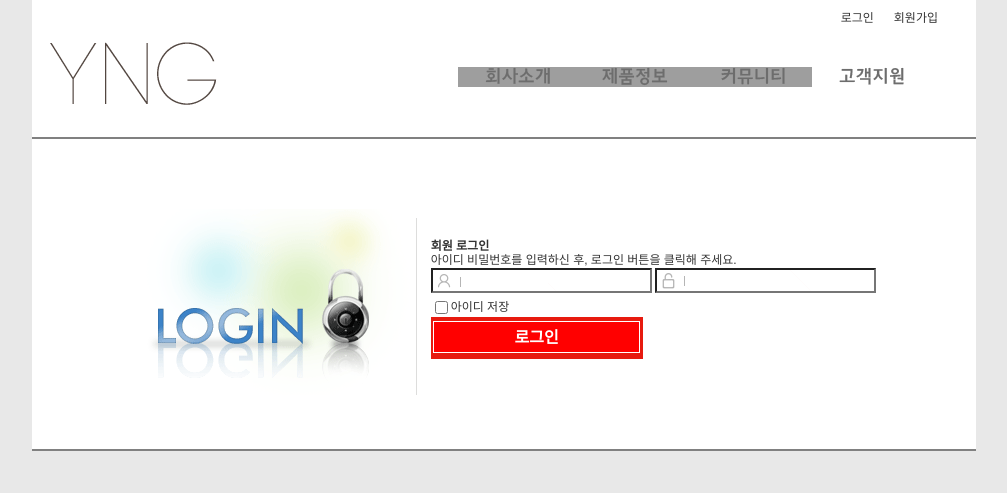
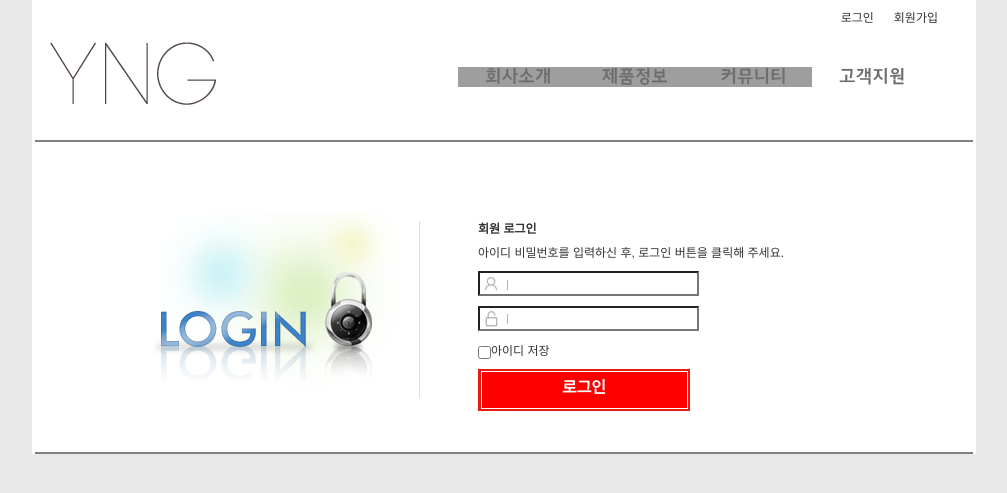
Before and after one commit to zhsks311/phpwebterm, a PHP site: page /loginForm.php in a window 1280 px wide. Shown: the top 493 px of the page, without its empty margins (136-1143 px from the left). Run offline with PHP 8.4, Linux system fonts and the light colour scheme; some web fonts are replaced; grey boxes are pictures that could not be loaded.

Commit message:
2016/06/02

```diff
--- a/css/login.css
+++ b/css/login.css
@@ -1,6 +1,11 @@
-div.box-login div.login-form{
-    padding-top: 30px;
+div.box-login div.login-form *{
+    margin: 5px 0px 5px 0px;
+}
+div.box-login div.login-form {
+    padding-top: 5px;
     float: right;
+    margin-right: 80px;
+    width: 415px;
 }
 
 div.box-login button{
@@ -23,7 +28,8 @@ div.box-login span{
     background: red;
 }
 div.box-login{
-    padding: 70px 100px 0px 100px;
+    margin: 3px;
+    padding: 70px 0px 0px 100px;
     border: 2px solid gray;
     height: 240px;
     border-left: hidden;
@@ -40,3 +46,8 @@ div.login input[type="password"]{
     margin-bottom:5px;
     background: url("../imgs/login_logo.png") 5px -267px no-repeat;
 }
+
+div.box-login div.login-form button#submit span{
+    height: 36px;
+    margin: initial;
+}
--- a/loginForm.php
+++ b/loginForm.php
@@ -34,9 +34,7 @@ session_start();
         </nav>
     </header>
     <div class="box-login">
-
-            <img src="imgs/login_img.gif">
-
+        <img src="imgs/login_img.gif">
         <div class="login-form">
             <h3 class="hidden">회원 로그인</h3>
             <form id="form1" method="post" action="#" novalidate="novalidate" onsubmit="return false">
```
